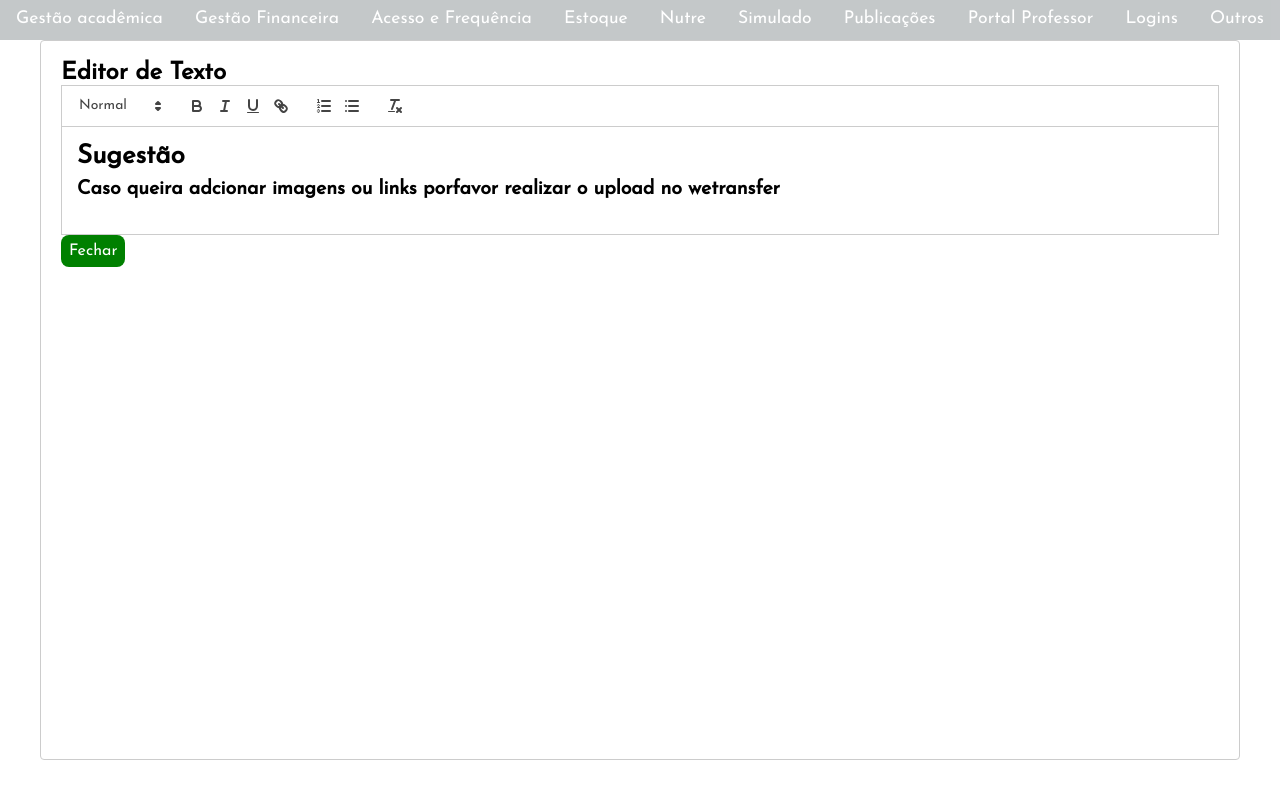
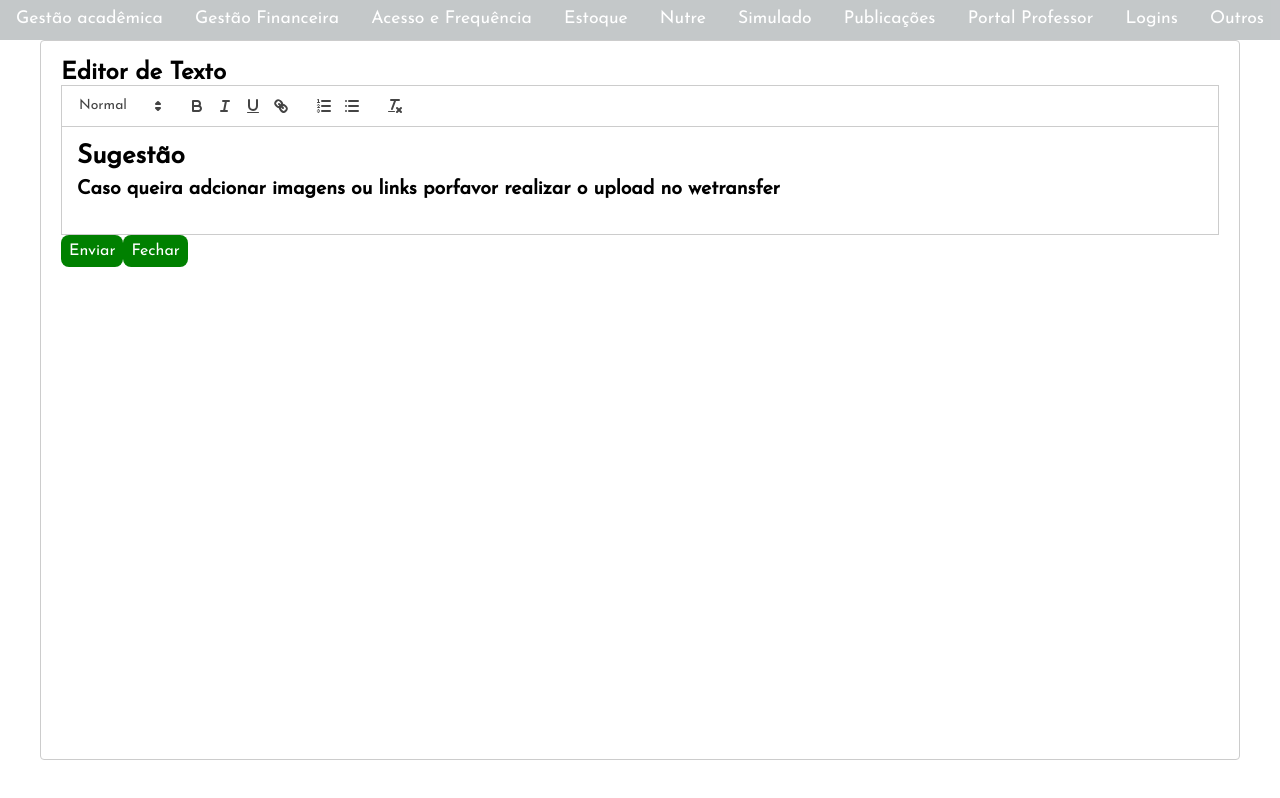
Before and after one commit to vitu2/EscolarManagerGuia, a React (Vite) app: page /desktop in a window 1280 px wide. Both pictures are taken after a click on the button "Abrir Modal". Built offline with nearby package versions, Linux system fonts and the light colour scheme.

Commit message:
projeto reformulado com novas rotas, novo editor e novas funções, porém ainda apresenta instabilidades, nas proximas versões será corrigidas

```diff
--- a/src/Desktop/pages/Form/Modal.jsx
+++ b/src/Desktop/pages/Form/Modal.jsx
@@ -5,8 +5,6 @@ import SugestaoForm from './form'; // Importe o componente SugestaoForm
 import './FormModal.css'
 
 const Delta = Quill.import('delta');
-
-var urlPaginaAtual = window.location.href;
 
 const SugestaoForm1 = () => {
   const [range, setRange] = useState();
@@ -23,6 +21,24 @@ const SugestaoForm1 = () => {
   const closeModal = () => {
     setIsModalOpen(false);
   };
+
+// Função para lidar com o envio da sugestão
+const enviarSugestao = () => {
+  // Obtenha o conteúdo do editor Quill
+  const conteudoEditor = quillRef.current.getContents();
+
+  // Converta o conteúdo do editor para texto simples
+  const textoSugestao = quillRef.current.getText();
+
+  // Exiba o conteúdo no console
+  console.log('Conteúdo do Editor:', conteudoEditor);
+  console.log('Texto da Sugestão:', textoSugestao);
+
+  // Aqui você pode adicionar a lógica para enviar os dados para o backend
+  // ...
+
+  closeModal(); // Fecha o modal após o envio
+};
 
   return (
     <div className='form-container'>
@@ -42,11 +58,11 @@ const SugestaoForm1 = () => {
           onSelectionChange={setRange}
           onTextChange={setLastChange}
         />
+        <button onClick={enviarSugestao} className='btn-style'>Enviar</button>
         <button onClick={closeModal} className='btn-style btn-close'>Fechar</button>
       </Modal>
     </div>
   );
 };
-console.log("URL da página atual:", urlPaginaAtual);
 
 export default SugestaoForm1;
--- a/src/Desktop/pages/Form/form.jsx
+++ b/src/Desktop/pages/Form/form.jsx
@@ -1,5 +1,4 @@
-import React, { useState, forwardRef, useRef, useLayoutEffect, useEffect } from 'react';
-import ReactQuill from 'react-quill';
+import React, {forwardRef, useRef, useLayoutEffect, useEffect } from 'react';
 import 'react-quill/dist/quill.snow.css';
 import Quill from 'quill';
 
```
Also changed, not shown: 1 other file (tests, documents, lock files or other folders).
